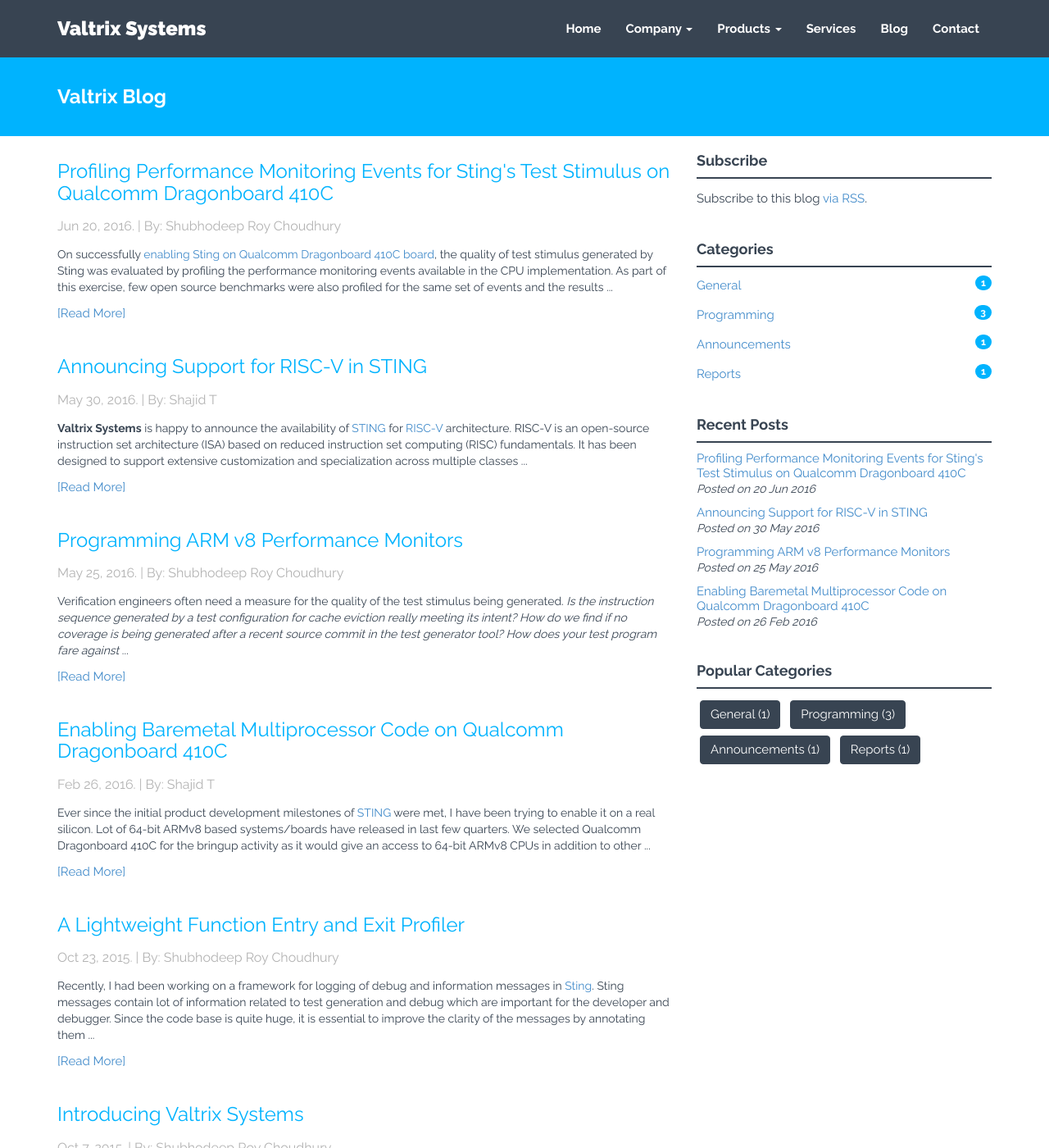
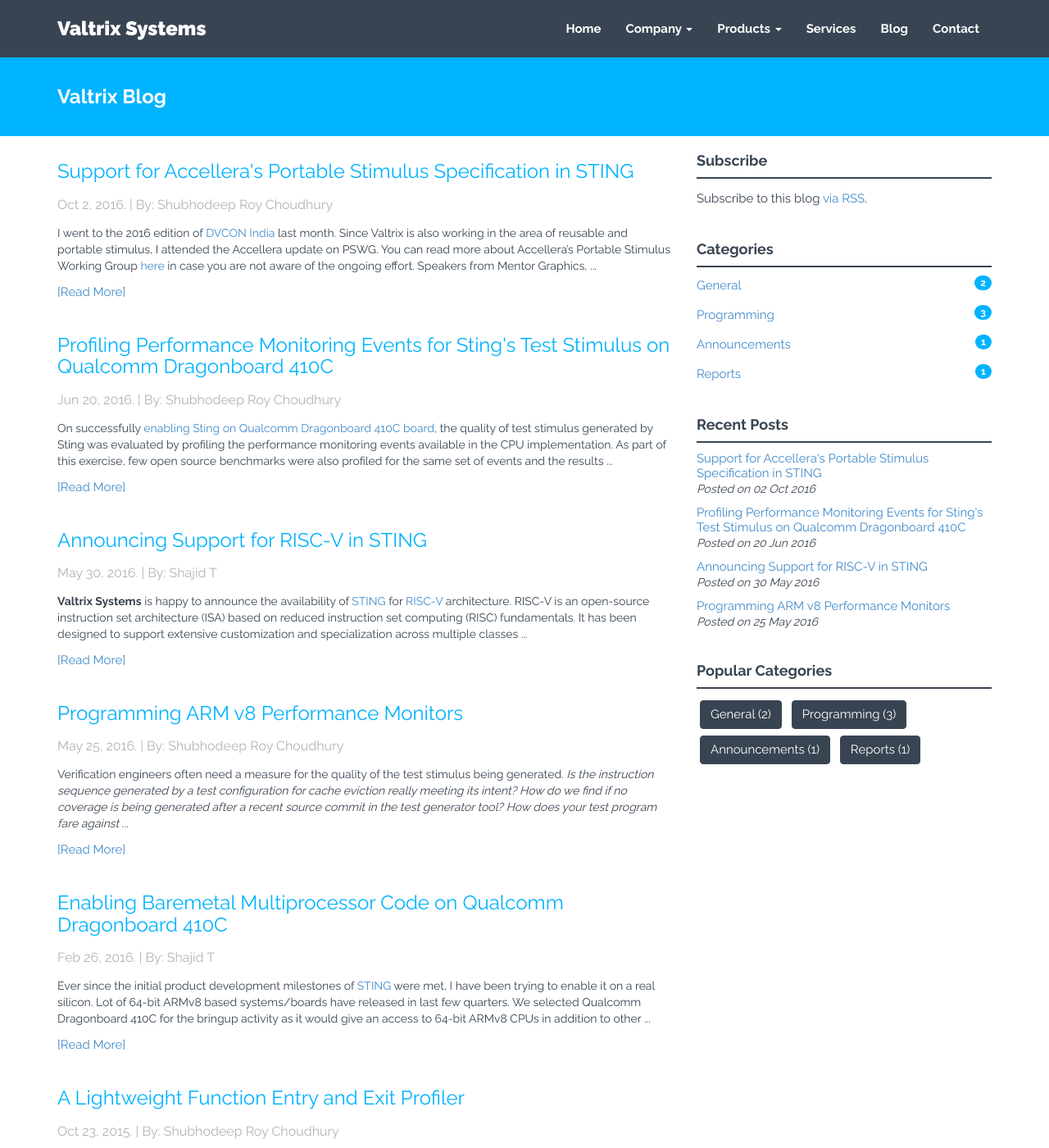
Before and after one commit to valtrix/valtrix.github.io, a Jekyll site: the page built from blog.html, in a window 1280 px wide and 1400 px high. Shown: the whole window at 82% size. Built offline with Jekyll 4.4.1, drawn with Linux system fonts in a browser that asks for light colours; nearby versions of some CDN libraries; comment, search, counter and statistics services are not loaded.

Commit message:
Blog on PSWG plan for STING

```diff
--- a/_config.yml
+++ b/_config.yml
@@ -102,3 +102,4 @@
 
 gems:
   - jekyll-sitemap
+  - jemoji
--- /dev/null
+++ b/general/_posts/2016-10-02-portable-stimulus-wg.markdown
@@ -0,0 +1,26 @@
+---
+layout: post
+title:  "Valtrix Blog"
+blogtitle: "Support for Accellera's Portable Stimulus Specification in STING"
+date:   2016-10-02 09:45:00
+author: Shubhodeep Roy Choudhury
+---
+
+I went to the 2016 edition of [DVCON India][dvcon_ind_link] last month. Since Valtrix is also working in the area of reusable and portable stimulus, I attended the Accellera update on PSWG. You can read more about Accellera's Portable Stimulus Working Group [here][pswg_link] in case you are not aware of the ongoing effort. Speakers from Mentor Graphics,<!--more--> Cadence, Breker, Synopsys and Vayavya presented the latest status on the progress made with the specification.
+
+Portable stimulus specification certainly is a very valuable proposition aimed at removing a broad range of redundancies from design verification. The specification will provide mechanisms for verification engineers to target any scenario to be tested. Once the intent is expressed with the syntax supported by the portable stimulus specification, it can be converted into test stimulus using tools (or the secret sauce as the Accellera foil mentions below :wink: ) provided by the EDA vendors.
+
+The test stimulus generated would seamlessly run across all the verification environments. As a result, once the test intent is captured, it can be reused throughout the life cycle of design and across multiple projects.
+
+![PswgVision](/assets/img/Pswg-Vision.png)
+
+The foil has been taken from the slides on PSWG update presented in DVCON US 2016 posted [here][pswg_dvcon_us_update] at Accellera's website.
+
+In STING, we support a very elaborate input specification scheme to support different paradigms of functional verification for SoC/IP implementations. Once the portable stimulus model is available, we will evaluate how the syntax and semantics can be mapped to our specification scheme and release our version of "secret sauce". We will also be exploring how our proprietary test applications can be expressed in form of portable stimulus IP for better compatibility.
+
+To conclude the blog, Valtrix is fully committed to the PSWG vision and looking forward to the first release of the specification!
+
+[dvcon_ind_link]: https://dvcon-india.org/
+[pswg_link]: http://accellera.org/activities/working-groups/portable-stimulus/
+[pswg_dvcon_us_update]: http://www.accellera.org/images/activities/working-groups/portable-stimulus/PortableStimulusUpdateDVConUS_2016.pdf
+[sting_link]: http://valtrix.in/sting/
```
Also changed, not shown: assets/img/Pswg-Vision.png (added).
